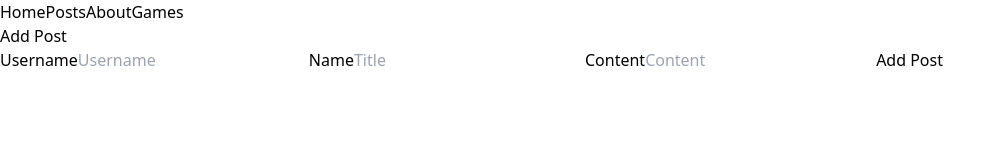
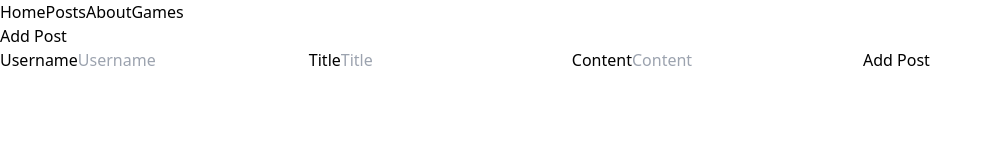
Before and after one commit to EdiblePerspective/RC-Portfolio, a Next.js app: page /Posts/Add-Post in a window 1280 px wide. Shown: the top 160 px of the page, without its empty margins (0-1006 px from the left). Built offline with nearby package versions, Linux system fonts and the light colour scheme.

Commit message:
revalidate path db

```diff
--- a/src/app/Posts/Add-Post/page.js
+++ b/src/app/Posts/Add-Post/page.js
@@ -22,7 +22,7 @@ export default function addPost(){
             <label htmlFor="username">Username</label>
             <input name="username" id="username" placeholder="Username" />
 
-            <label htmlFor="title">Name</label>
+            <label htmlFor="title">Title</label>
             <input name="title" id="title" placeholder="Title" />
 
             <label htmlFor="content">Content</label>
--- a/src/app/Posts/page.js
+++ b/src/app/Posts/page.js
@@ -1,11 +1,13 @@
 import Link from "next/link";
 import {sql} from "@vercel/postgres";
+import { revalidatePath } from "next/cache";
 export const metadata = {
   title: 'Posts | RC-Portfolio',
   description: 'Posts',
 }
 
 export default async function PostsLinks() {
+  revalidatePath("/Posts");
   const posts = await sql`SELECT * FROM posts`;
   return (
   <>
@@ -13,7 +15,7 @@ export default async function PostsLinks() {
   <Link href="/Posts/Add-Post">Add a Post</Link>
   {posts.rows.map((post)=>{
     return(
-      <div key={post.id}>
+      <div key={post.id} className="post">
         <Link href={`/posts/${post.id}`}>{post.title}, {post.username}</Link>
       </div>)})};
   </>
```
